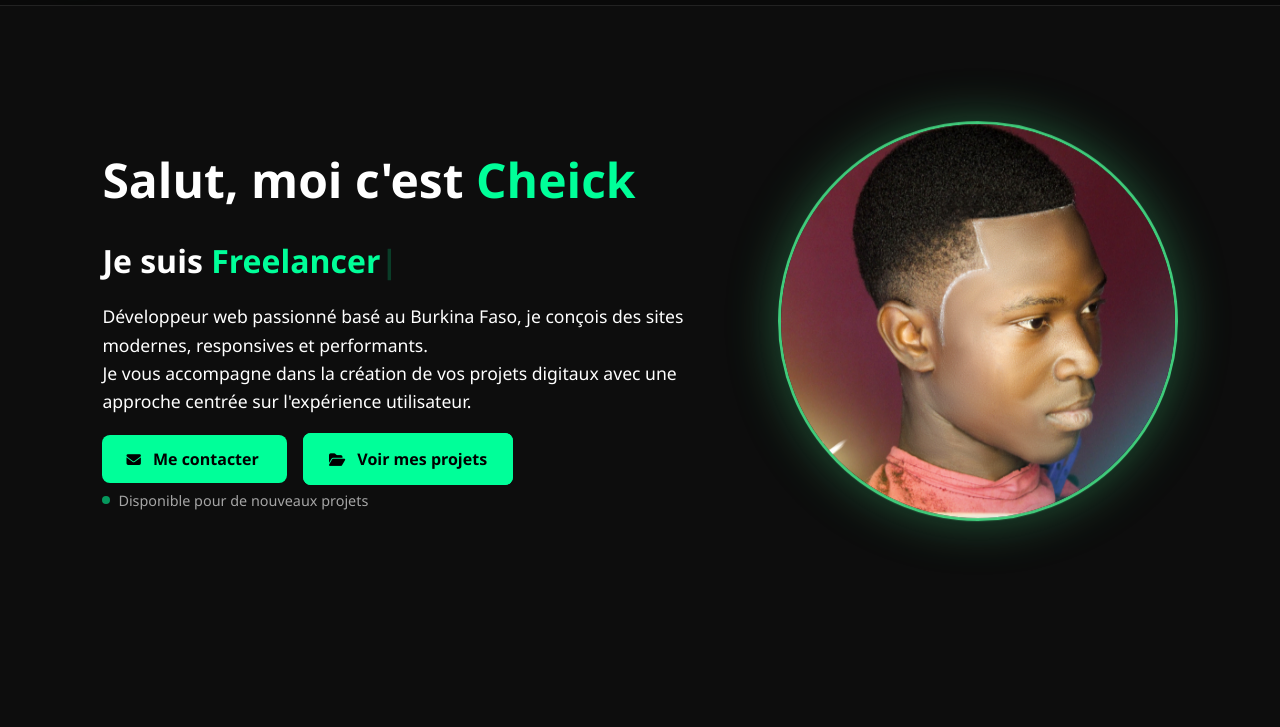
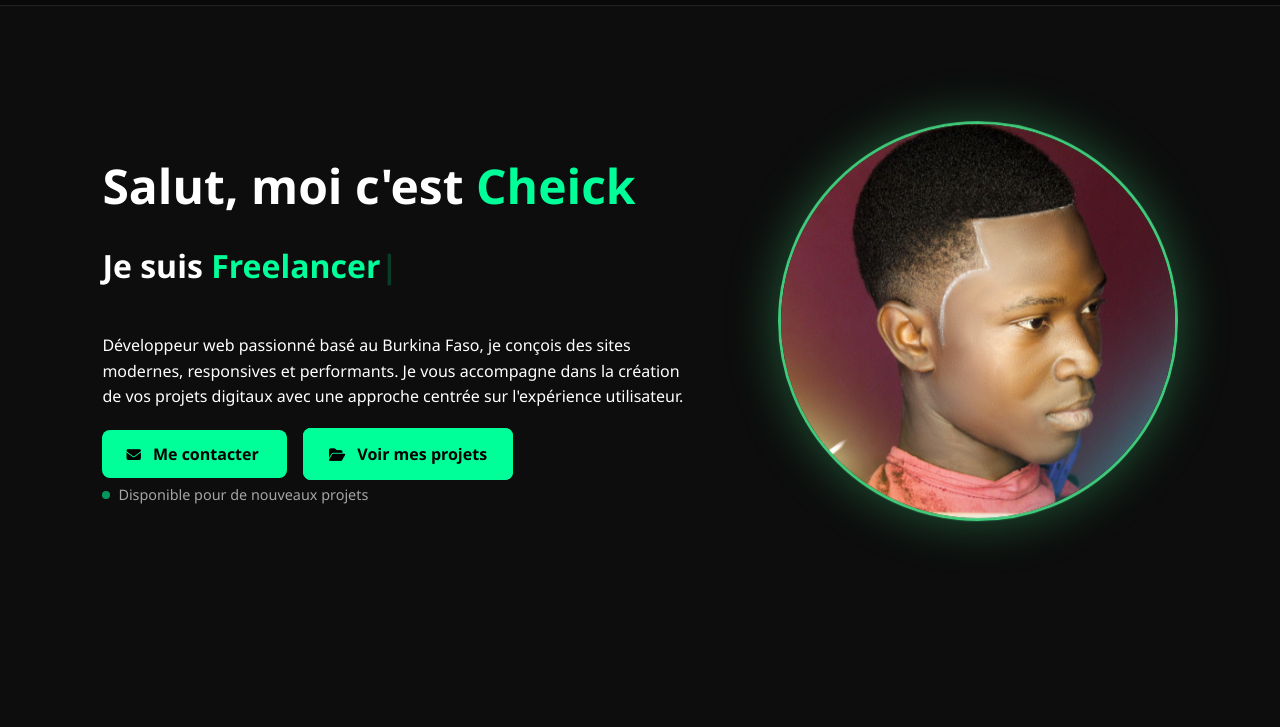
Before and after one commit to Abdourazak22/monPortfolio, a plain HTML site: page index.html in a window 1280 px wide. Shown: the part 73-800 px from the top of the page. Drawn offline with nearby package versions, Linux system fonts and the light colour scheme.

Commit message:
Mise a jour de 1 fichier encore

```diff
--- a/index.html
+++ b/index.html
@@ -34,8 +34,8 @@
             <div class="home-content">
               <h1>Salut, moi c'est <span aria-label="nom">Cheick</span></h1>
               <h2>Je suis <span class="typed" id="typed" aria-live="polite"></span></h2>
-              <p>
-                Développeur web passionné basé au Burkina Faso, je conçois des sites modernes, responsives et performants. <br>
+              <br>
+                Développeur web passionné basé au Burkina Faso, je conçois des sites modernes, responsives et performants.
                 Je vous accompagne dans la création de vos projets digitaux avec une approche centrée sur l'expérience utilisateur.
               </p>
               <div class="home-buttons">
@@ -232,7 +232,7 @@
                 <span>Quelques exemples de projets</span>
                 <h2>Mes réalisations</h2>
                 <p class="portfolio-intro">
-                    Voici quelques-uns de mes projets récents, illustrant mon savoir-faire en développement web et design.
+                    Voici quelques-uns de mes projets récents, illustrant mon savoir-faire en développement web et design.<br>
                     Pour voir le projet clicquer sur l'image ensuite sur le lien en dessous.
                 </p>
             </div>
```
